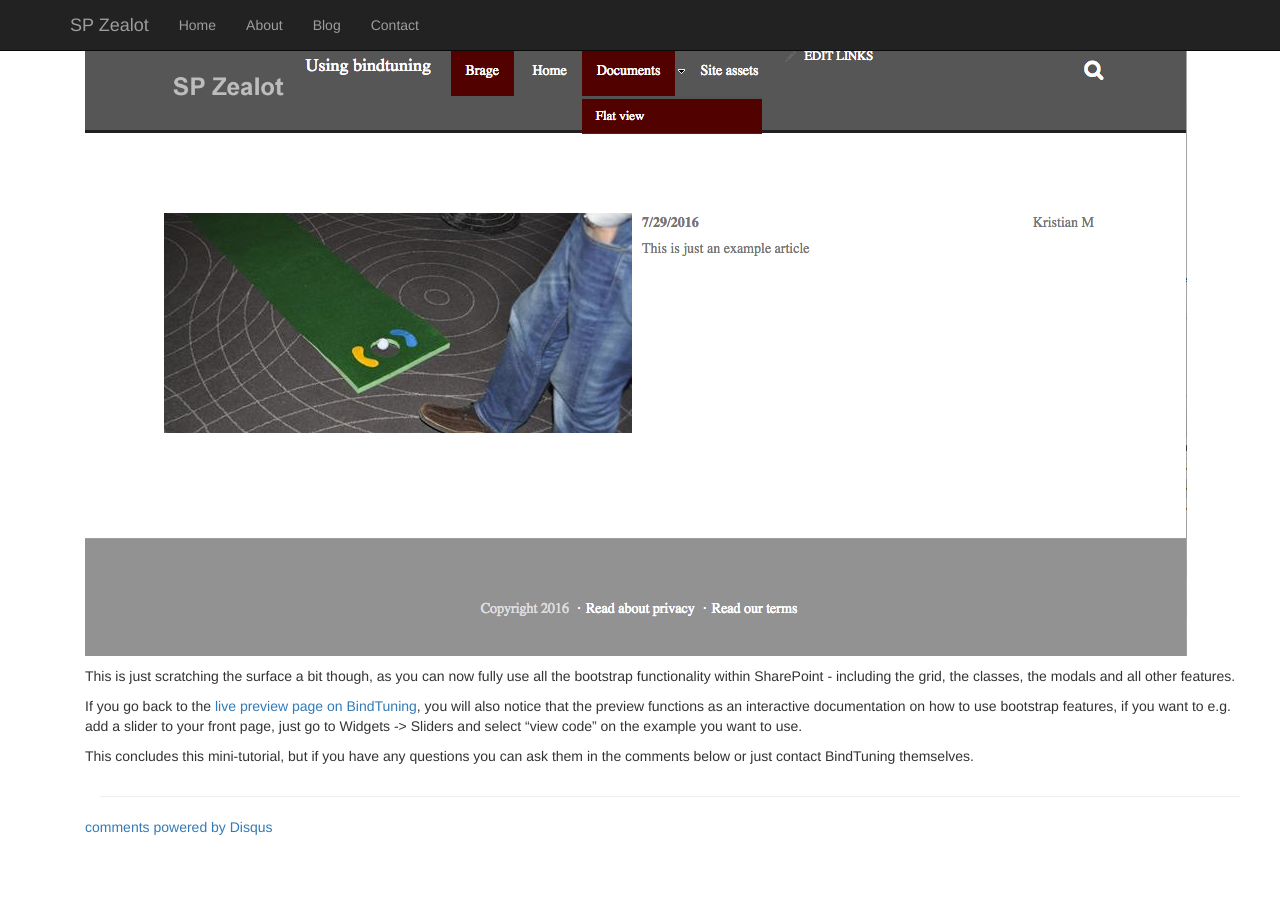
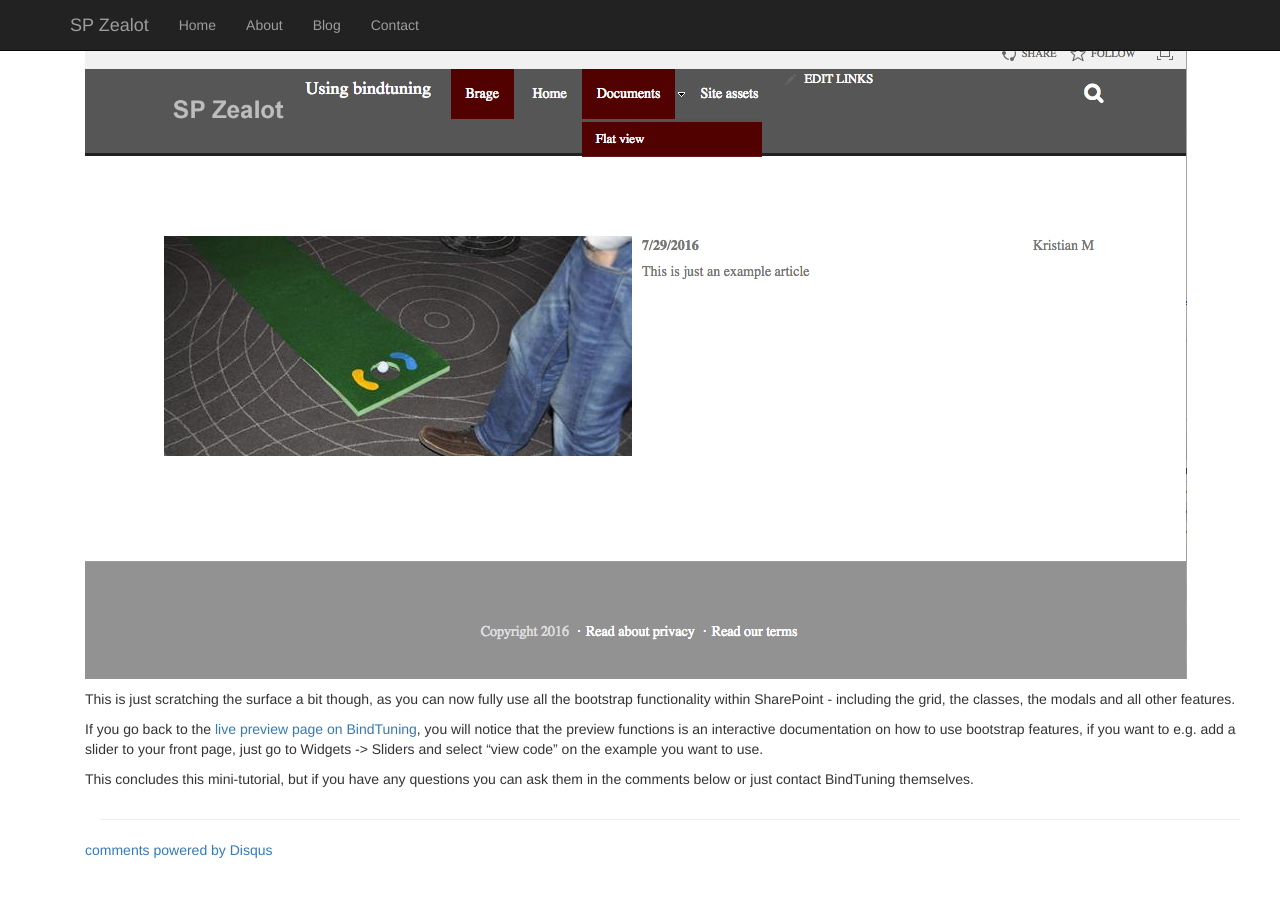
Before and after one commit to kmosti/kmosti.github.io, a Jekyll site: the page built from _posts/2016-07-29-bootstrap-design-with-BindTuning.md, in a window 1280 px wide and 900 px high, scrolled down 4996 px. Shown: the top 897 px of the window. Built offline with Jekyll 4.4.1, drawn with Linux system fonts in a browser that asks for light colours; comment, search, counter and statistics services are not loaded.

Commit message:
text edits

```diff
--- a/_posts/2016-07-29-bootstrap-design-with-BindTuning.md
+++ b/_posts/2016-07-29-bootstrap-design-with-BindTuning.md
@@ -69,7 +69,7 @@ As you can see, it will deploy a bunch of page layouts and 3 masterpages in addi
 
 You can also make changes right here, then compress the files back to cab and rename the file to wsp if you want a quick and dirty way of editing a wsp package.
 
-Step 3, deploy your theme
+## Step 3, deploy your theme
 
 1. Navigate to Site settings -> Solutions
 2. Select upload solution, then upload your wsp file
@@ -92,6 +92,6 @@ You should now see that the layout changes, and you can start using your theme -
 
 This is just scratching the surface a bit though, as you can now fully use all the bootstrap functionality within SharePoint - including the grid, the classes, the modals and all other features.
 
-If you go back to the [live preview page on BindTuning](http://bindtuning.com/cms/sharepoint/office-365-v2013/theme/TheBootstrapTheme/page/Default/customize), you will also notice that the preview functions as an interactive documentation on how to use bootstrap features, if you want to e.g. add a slider to your front page, just go to Widgets -> Sliders and select "view code" on the example you want to use.
+If you go back to the [live preview page on BindTuning](http://bindtuning.com/cms/sharepoint/office-365-v2013/theme/TheBootstrapTheme/page/Default/customize), you will notice that the preview functions is an interactive documentation on how to use bootstrap features, if you want to e.g. add a slider to your front page, just go to Widgets -> Sliders and select "view code" on the example you want to use.
 
 This concludes this mini-tutorial, but if you have any questions you can ask them in the comments below or just contact BindTuning themselves.
```
